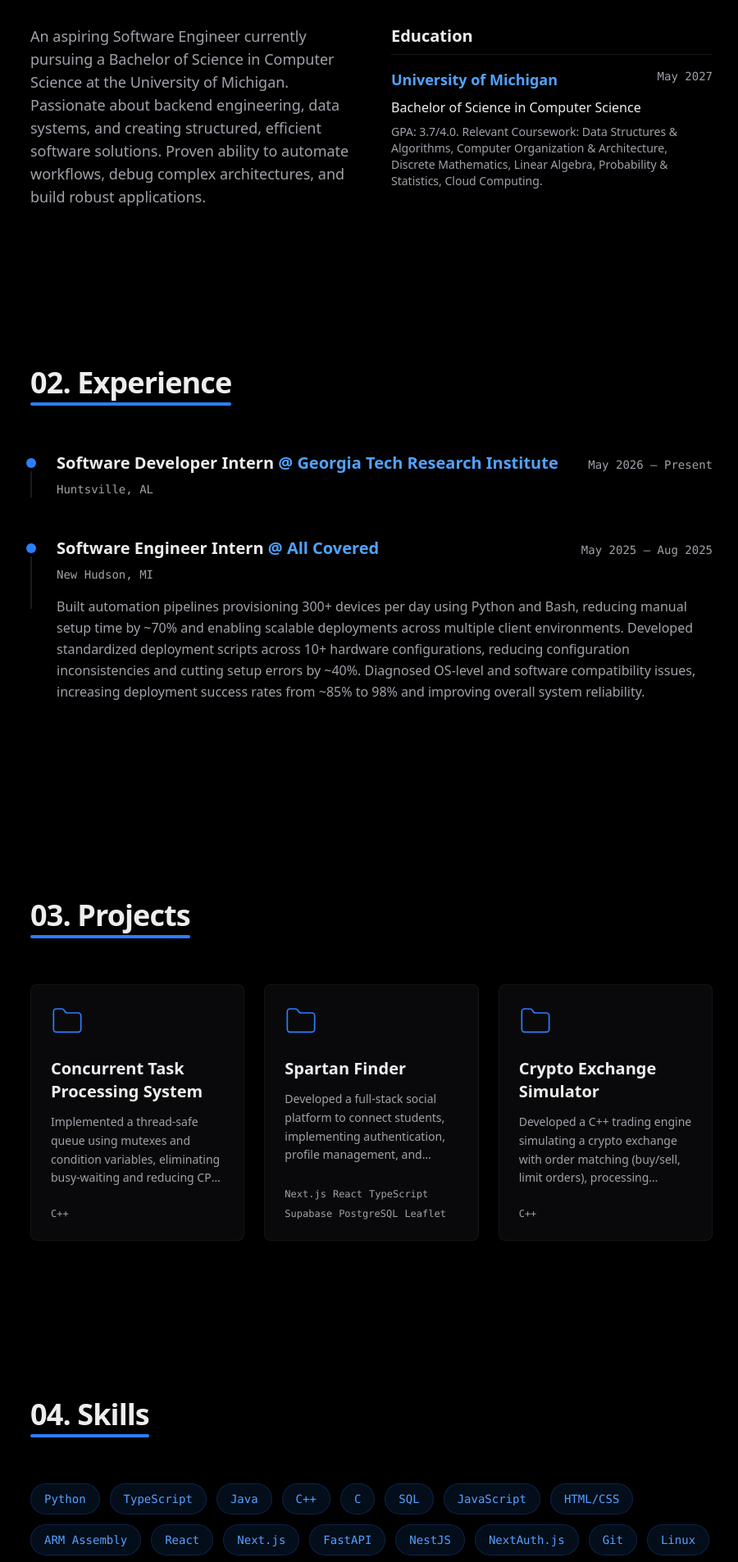
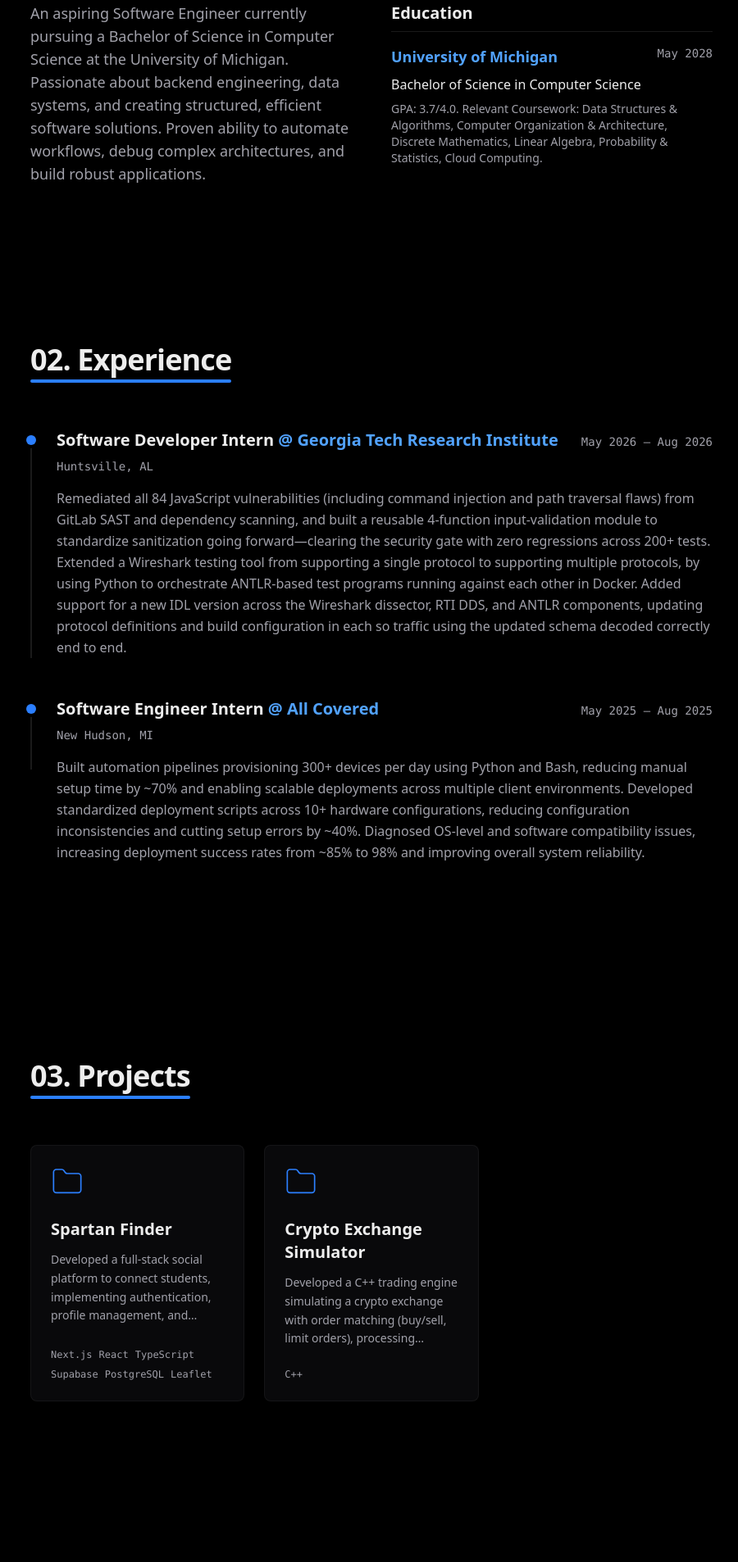
Before and after one commit to ashmityerukola/portfolio, a Next.js app: page / in a window 1280 px wide. Shown: the part 880-2786 px from the top of the page at 82% size, without its empty margins (187-1087 px from the left). Built offline with nearby package versions, Linux system fonts and the light colour scheme.

Commit message:
Update GTRI internship experience details, skills list, and graduation year to 2028

```diff
--- a/src/data/resume.ts
+++ b/src/data/resume.ts
@@ -6,7 +6,7 @@ export const resumeData = {
   about:
     "An aspiring Software Engineer currently pursuing a Bachelor of Science in Computer Science at the University of Michigan. Passionate about backend engineering, data systems, and creating structured, efficient software solutions. Proven ability to automate workflows, debug complex architectures, and build robust applications.",
   summary:
-    "I am a junior Computer Science student at the University of Michigan. My focus lies in systems programming and full-stack development. I have built diverse projects spanning from performant C++ applications to modern web apps using React and Next.js. Currently, I am a Software Developer Intern at Georgia Tech Research Institute. Previously, as a Software Engineer Intern at All Covered, I built automation pipelines for device provisioning, reducing manual setup time significantly. I'm always eager to learn and tackle complex technical challenges.",
+    "I am a Computer Science student at the University of Michigan. My focus lies in systems programming and full-stack development. I have built diverse projects spanning from performant C++ applications to modern web apps using React and Next.js. I have professional experience as a Software Developer Intern at Georgia Tech Research Institute and as a Software Engineer Intern at All Covered. I'm always eager to learn and tackle complex technical challenges.",
   avatarUrl: "",
   personalWebsiteUrl: "https://ashmityerukola.org",
   contact: {
@@ -31,7 +31,7 @@ export const resumeData = {
       href: "https://umich.edu",
       degree: "Bachelor of Science in Computer Science",
       logoUrl: "",
-      end: "May 2027",
+      end: "May 2028",
       description: "GPA: 3.7/4.0. Relevant Coursework: Data Structures & Algorithms, Computer Organization & Architecture, Discrete Mathematics, Linear Algebra, Probability & Statistics, Cloud Computing.",
     },
   ],
@@ -44,8 +44,9 @@ export const resumeData = {
       title: "Software Developer Intern",
       logoUrl: "",
       start: "May 2026",
-      end: "Present",
-      description: "",
+      end: "Aug 2026",
+      description:
+        "Remediated all 84 JavaScript vulnerabilities (including command injection and path traversal flaws) from GitLab SAST and dependency scanning, and built a reusable 4-function input-validation module to standardize sanitization going forward—clearing the security gate with zero regressions across 200+ tests. Extended a Wireshark testing tool from supporting a single protocol to supporting multiple protocols, by using Python to orchestrate ANTLR-based test programs running against each other in Docker. Added support for a new IDL version across the Wireshark dissector, RTI DDS, and ANTLR components, updating protocol definitions and build configuration in each so traffic using the updated schema decoded correctly end to end.",
     },
     {
       company: "All Covered",
@@ -73,30 +74,22 @@ export const resumeData = {
     "React",
     "Next.js",
     "FastAPI",
-    "NestJS",
-    "NextAuth.js",
     "Git",
     "Linux",
     "Google Cloud Platform",
     "Supabase",
     "SQLite",
+    "Docker",
+    "GitLab",
+    "Podman",
+    "Wireshark",
+    "ANTLR",
     "Pandas",
     "NumPy",
     "Socket.io",
     "Monaco Editor"
   ],
   projects: [
-    {
-      title: "Concurrent Task Processing System",
-      href: "",
-      active: true,
-      description:
-        "Implemented a thread-safe queue using mutexes and condition variables, eliminating busy-waiting and reducing CPU usage under load by ~25%. Designed a multi-producer, multi-consumer system handling 50+ concurrent threads, improving task throughput and ensuring safe parallel execution. Built concurrent test workloads to validate synchronization behavior, eliminating race conditions and ensuring consistent execution across stress tests.",
-      technologies: [
-        "C++",
-      ],
-      links: [],
-    },
     {
       title: "Spartan Finder",
       href: "",
```
